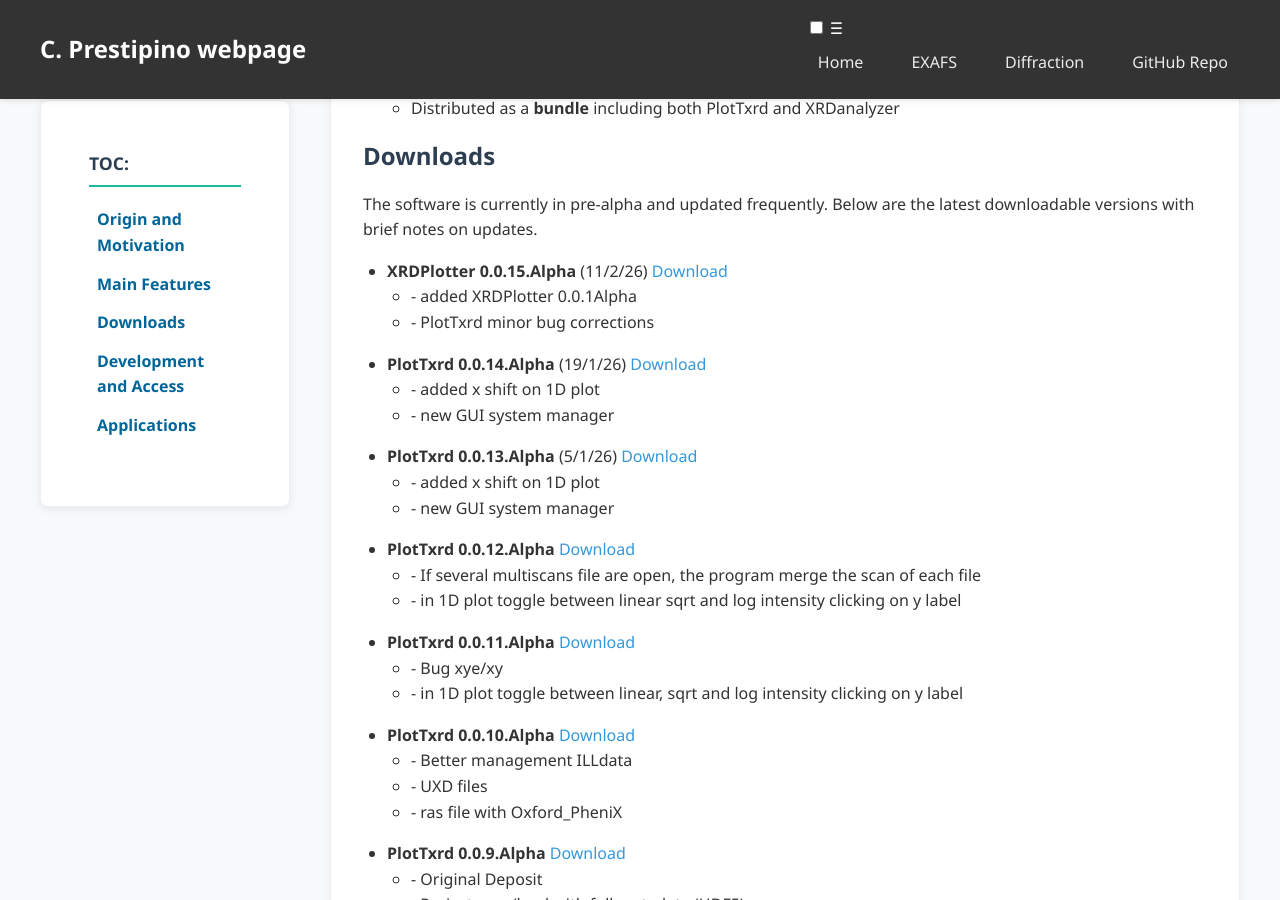
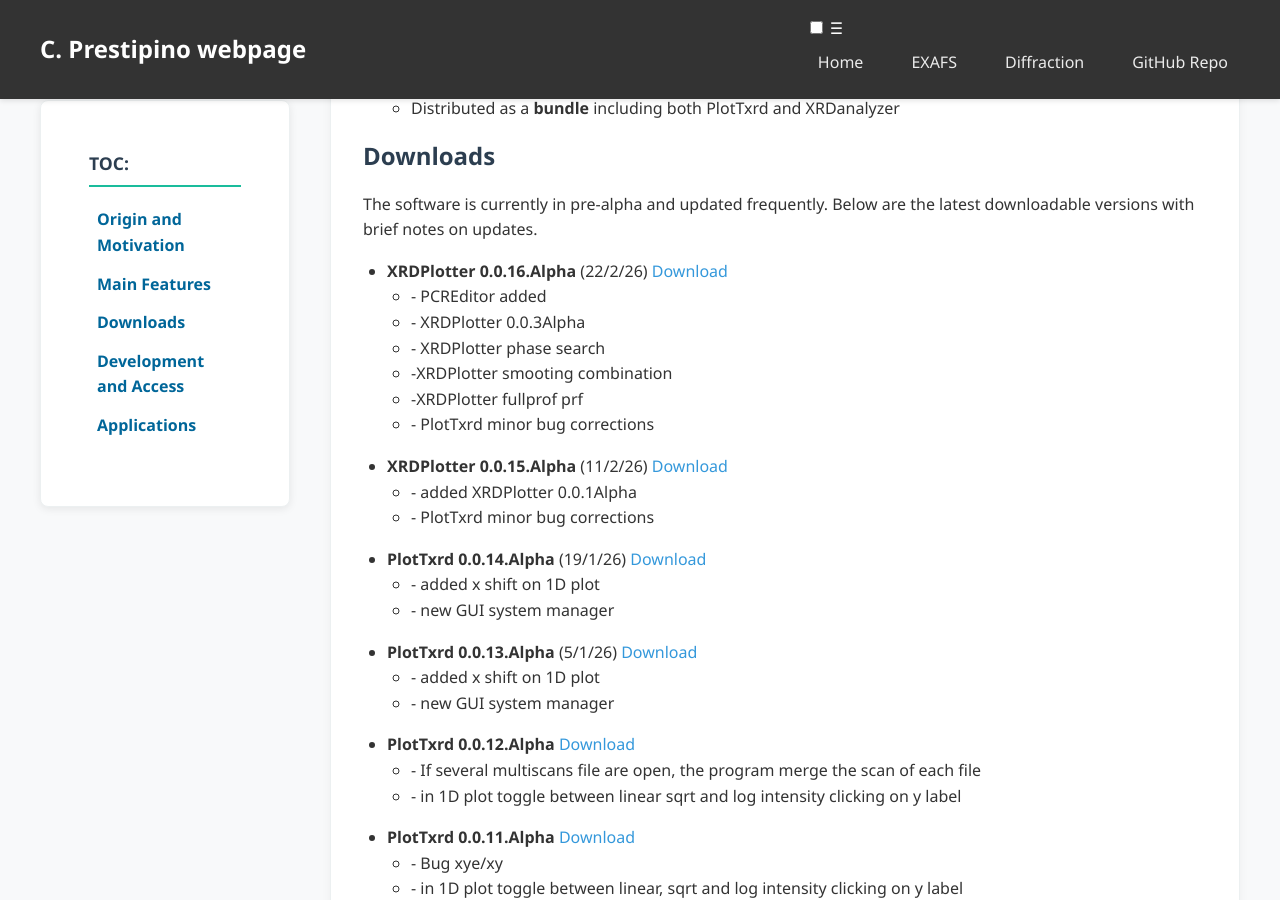
Before and after one commit to Prestipino/Prestipino.github.io, a Jekyll site: the page built from PlotTxrd.html, in a window 1280 px wide and 900 px high, scrolled down 894 px. Built offline with Jekyll 4.4.1, drawn with Linux system fonts in a browser that asks for light colours.

Commit message:
Add details for XRDPlotter 0.0.16.Alpha release
Updated download section with new version details and features.

```diff
--- a/PlotTxrd.html
+++ b/PlotTxrd.html
@@ -54,6 +54,16 @@ description: "PlotTxrd software page"
   <h2 id="downloads">Downloads</h2>
   <p>The software is currently in pre-alpha and updated frequently. Below are the latest downloadable versions with brief notes on updates.</p>
   <ul>
+   <li><strong>XRDPlotter 0.0.16.Alpha</strong> (22/2/26) <a href="https://sdrive.cnrs.fr/s/Ppx9ENn9cKpJ3L4">Download</a>
+      <ul>
+        <li>- PCREditor added</li>
+        <li>- XRDPlotter 0.0.3Alpha</li>
+       <li>- XRDPlotter phase search</li>
+        <li>-XRDPlotter smooting combination</li>
+        <li>-XRDPlotter fullprof prf</li>
+        <li>- PlotTxrd minor bug corrections</li>
+      </ul>
+    </li>
    <li><strong>XRDPlotter 0.0.15.Alpha</strong> (11/2/26) <a href="https://sdrive.cnrs.fr/s/qLTZM6Wwj6aJtrw">Download</a>
       <ul>
         <li>- added XRDPlotter 0.0.1Alpha</li>
```
